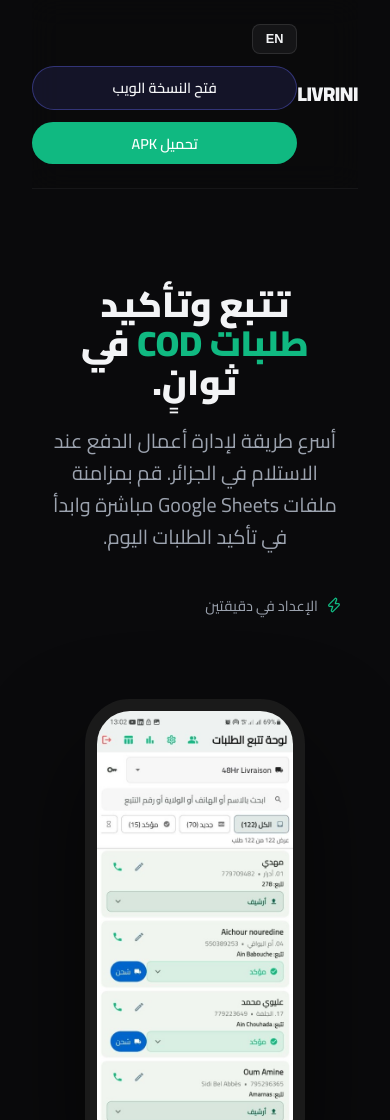
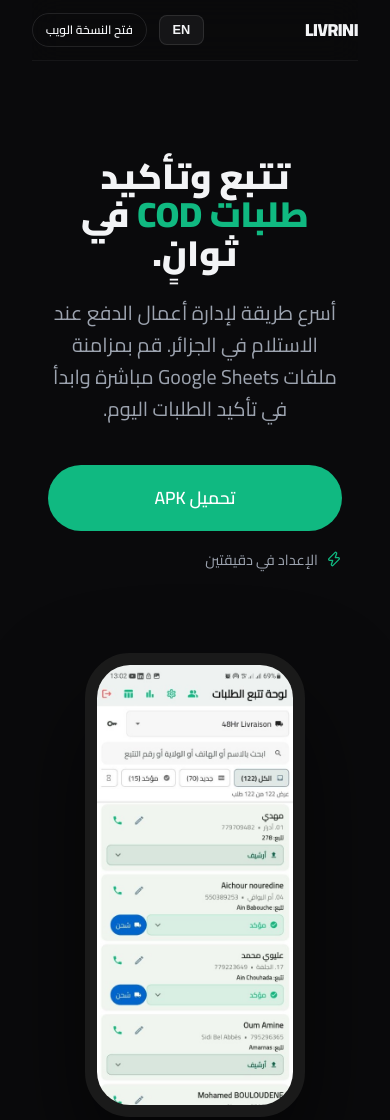
Before and after one commit to MAHDI-BENHAMADA/Livrini_app_landing, a plain HTML site: page index.html in a window 390 px wide. Shown: the top 1120 px of the page. Drawn offline with nearby package versions, Linux system fonts and the light colour scheme.

Commit message:
UI CHANGES

```diff
--- a/index.html
+++ b/index.html
@@ -38,12 +38,10 @@
     <div class="container">
         <header>
             <div class="logo">LIVRINI</div>
-            <nav style="display: flex; align-items: center; gap: 0.75rem; flex-wrap: wrap;">
+            <nav style="display: flex; align-items: center; gap: 0.75rem;">
                 <button class="lang-switch" onclick="toggleLanguage()" id="langBtn">EN</button>
-                <a href="https://livriniweb.vercel.app/" data-web-link class="btn btn-secondary"
-                    style="padding: 0.6rem 1.5rem; font-size: 0.9rem; background: rgba(99,102,241,0.12); border: 1px solid rgba(99,102,241,0.4); color: var(--text-main);" data-t="nav_web">فتح النسخة الويب</a>
-                <a href="https://github.com/MAHDI-BENHAMADA/order-management-app/releases/download/1.2.0/livrini_1.2.0.apk" class="btn btn-primary"
-                    style="padding: 0.6rem 1.5rem; font-size: 0.9rem;" data-t="nav_download">تحميل APK</a>
+                <a href="https://livriniweb.vercel.app/" data-web-link class="btn nav-btn-web" data-t="nav_web">فتح النسخة الويب</a>
+                <a href="https://github.com/MAHDI-BENHAMADA/order-management-app/releases/download/1.2.0/Livrini._1.2.0.apk" class="btn btn-primary nav-btn-apk" data-t="nav_download">تحميل APK</a>
             </nav>
         </header>
 
@@ -53,10 +51,16 @@
                     <h1 data-t="hero_title">تتبع وتأكيد <span class="highlight">طلبات COD</span> في ثوانٍ.</h1>
                     <p class="hero-p" data-t="hero_desc">أسرع طريقة لإدارة أعمال الدفع عند الاستلام في الجزائر. قم
                         بمزامنة ملفات Google Sheets مباشرة وابدأ في تأكيد الطلبات اليوم.</p>
-                    <div
-                        style="display: flex; align-items: center; gap: 8px; color: var(--text-muted); font-size: 0.9rem; margin-top: 1.5rem;">
-                        <i data-lucide="zap" style="width: 16px; color: var(--primary);"></i> <span
-                            data-t="hero_setup">الإعداد في دقيقتين</span>
+                    <div style="display: flex; gap: 1rem; flex-wrap: wrap; align-items: center;">
+                        <a href="https://github.com/MAHDI-BENHAMADA/order-management-app/releases/download/1.2.0/Livrini._1.2.0.apk" class="btn btn-primary"
+                            style="padding: 1.2rem 2.5rem; font-size: 1.1rem;" data-t="hero_cta">
+                            <i data-lucide="download" style="margin-right: 10px;"></i> تحميل APK
+                        </a>
+                        <div
+                            style="display: flex; align-items: center; gap: 8px; color: var(--text-muted); font-size: 0.9rem;">
+                            <i data-lucide="zap" style="width: 16px; color: var(--primary);"></i> <span
+                                data-t="hero_setup">الإعداد في دقيقتين</span>
+                        </div>
                     </div>
                 </div>
             </div>
@@ -202,6 +206,10 @@
                 <p style="margin-bottom: 2rem; color: var(--text-muted);" data-t="cta_desc">انضم إلى مستقبل إدارة COD في
                     الجزائر. قم بتحميل النسخة التجريبية الآن.</p>
                 <div style="display: flex; flex-direction: column; align-items: center; gap: 1rem;">
+                    <a href="https://github.com/MAHDI-BENHAMADA/order-management-app/releases/download/1.2.0/Livrini._1.2.0.apk" class="btn btn-primary"
+                        style="padding: 1.2rem 3rem; font-size: 1.1rem; min-width: 250px;" data-t="cta_btn">
+                        <i data-lucide="download" style="margin-right: 10px;"></i> تحميل APK (Beta)
+                    </a>
                     <span style="font-size: 0.8rem; color: var(--text-muted);" data-t="cta_sub">مجاني للمستخدمين الأوائل
                         • v1.2.0</span>
                 </div>
--- a/style.css
+++ b/style.css
@@ -162,6 +162,19 @@ h1 {
     transform: translateY(-2px);
 }
 
+.nav-btn-web {
+    padding: 0.6rem 1.5rem;
+    font-size: 0.9rem;
+    background: rgba(99, 102, 241, 0.1);
+    border: 1px solid rgba(99, 102, 241, 0.3);
+    color: var(--text-main);
+}
+
+.nav-btn-apk {
+    padding: 0.6rem 1.5rem;
+    font-size: 0.9rem;
+}
+
 /* Features */
 .features {
     padding: 8rem 0;
@@ -305,12 +318,31 @@ h1 {
         width: 100%;
         justify-content: center;
     }
+
+    header {
+        padding: 0.8rem 0;
+    }
+
+    .logo {
+        font-size: 1.1rem;
+    }
 }
 
 @media (max-width: 480px) {
     h1 { font-size: 2.2rem; }
     .hero-content { padding: 0 1rem; }
     .phone-mockup { width: 220px; }
+
+    /* Nav Clutter Solution for very small screens */
+    .nav-btn-apk {
+        display: none;
+    }
+    .nav-btn-web {
+        padding: 0.4rem 0.8rem;
+        font-size: 0.75rem;
+        background: transparent;
+        border: 1px solid var(--glass-border);
+    }
 }
 
 /* Animations */
```
